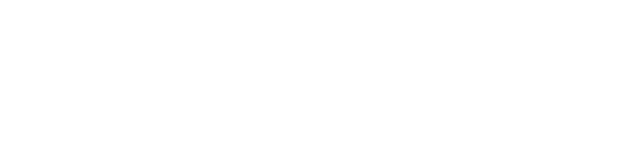
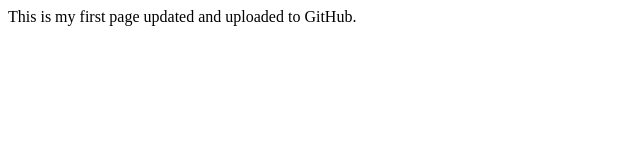
Before and after one commit to yk88cosmo/myfirstrepo, a plain HTML site: page index.html in a window 1280 px wide. Shown: the whole page, without its empty margins (0-640 px from the left). Drawn offline with Linux system fonts and the light colour scheme.

Commit message:
updated homepage

```diff
--- a/index.html
+++ b/index.html
@@ -6,6 +6,6 @@
     <title>First Repository by Yao Kan.</title>
 </head>
 <body>
-
+    This is my first page updated and uploaded to GitHub.
 </body>
 </html>
```
Also changed, not shown: about.html (added).
